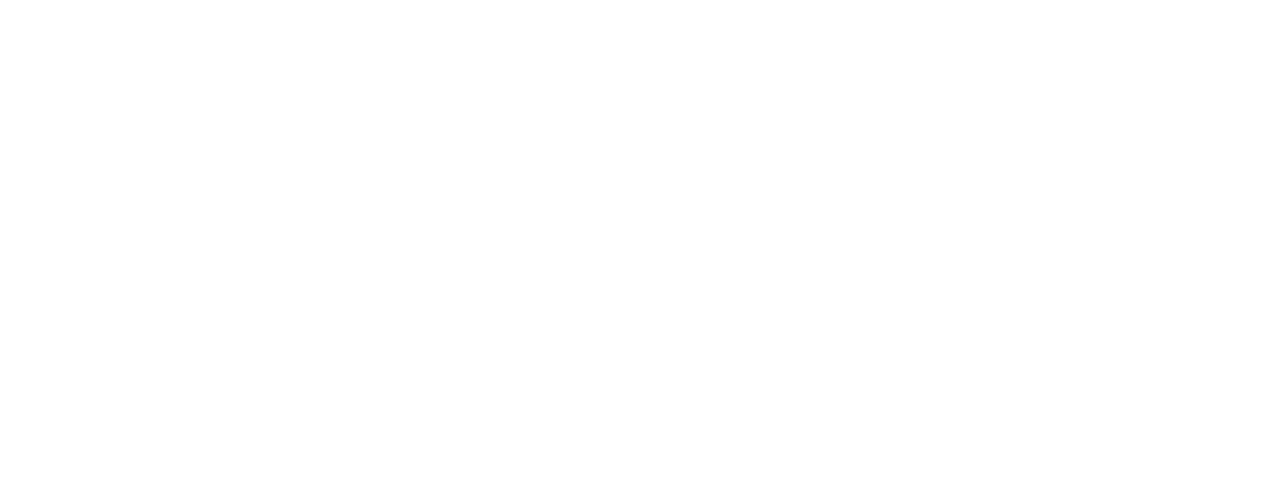
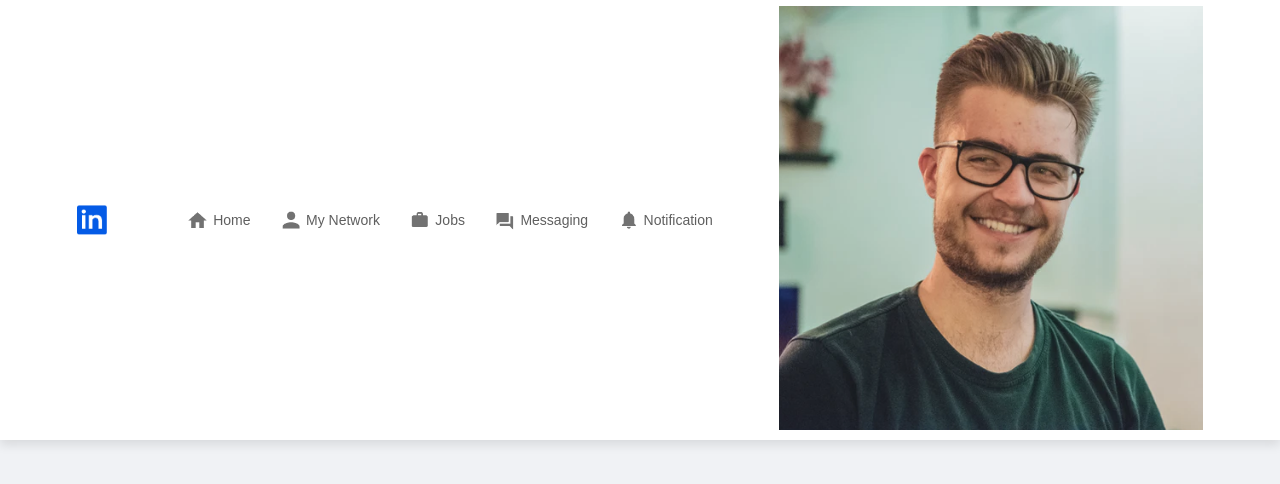
Before and after one commit to thmmahendra/NepIn, a plain HTML site: page index.html in a window 1280 px wide. Drawn offline with Linux system fonts and the light colour scheme.

Commit message:
Index Page Updated

```diff
--- a/index.html
+++ b/index.html
@@ -4,11 +4,30 @@
 <head>
     <meta charset="UTF-8">
     <meta name="viewport" content="width=device-width, initial-scale=1.0">
-    <title>Document</title>
+    <title>NepedIn - This is the practice clone of LinedIn</title>
+    <link rel="stylesheet" href="style.css">
 </head>
 
 <body>
 
 </body>
 
+<nav class="navbar">
+    <div class="nav-left">
+        <a href="index.html" class="logo"><img src="images/logo.png"></a>
+    </div>
+    <div class="navbar-center">
+        <ul>
+            <li><a href="#"><img src="images/home.png"><span>Home</span></a></li>
+            <li><a href="#"><img src="images/network.png"><span>My Network</span></a></li>
+            <li><a href="#"><img src="images/jobs.png"><span>Jobs</span></a></li>
+            <li><a href="#"><img src="images/message.png"><span>Messaging</span></a></li>
+            <li><a href="#"><img src="images/notification.png"><span>Notification</span></a></li>
+        </ul>
+    </div>
+    <div class="nav-right">
+        <img src="images/user-1.png" class="nav-profile-img">
+    </div>
+</nav>
+
 </html>
--- /dev/null
+++ b/style.css
@@ -0,0 +1,51 @@
+* {
+    margin: 0;
+    padding: 0;
+    font-family: 'Poppins', sans-serif;
+    box-sizing: border-box;
+}
+
+body {
+    background: #f0f2f5;
+    color: #5f5f5f;
+}
+
+a {
+    text-decoration: none;
+    color: #5f5f5f;
+}
+
+.navbar {
+    display: flex;
+    align-items: center;
+    justify-content: space-between;
+    background: #fff;
+    padding: 6px 6%;
+    position: sticky;
+    top: 0;
+    z-index: 100;
+    box-shadow: 0 5px 10px rgba(0, 0, 0, 0.1);
+}
+
+.logo img {
+    width: 30px;
+    margin-right: 15px;
+    display: block;
+}
+
+.navbar-center ul li {
+    display: inline-block;
+    list-style: none;
+}
+
+.navbar-center ul li a {
+    display: flex;
+    align-items: center;
+    font-size: 14px;
+    margin: 5px 8px;
+    padding-right: 5px;
+}
+
+.navbar-center ul li a img {
+    width: 30px;
+}
```
